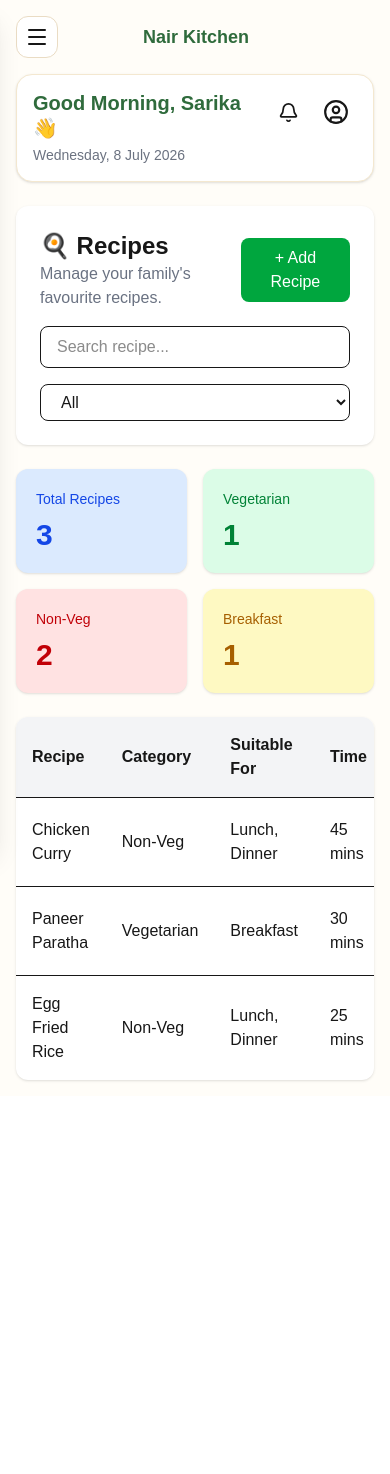
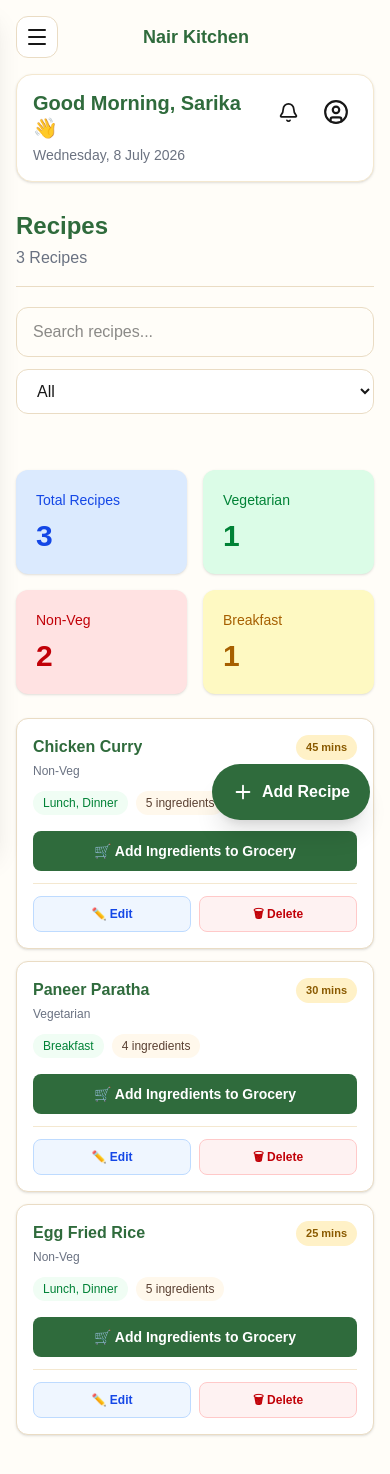
Before and after one commit to sarikashyamraj/nair-kitchen, a Next.js app: page /recipes in a window 390 px wide. Before the commit the page ends 1096 px from the top, so only its background shows below. Built offline with nearby package versions, Linux system fonts and the light colour scheme.

Commit message:
Sprint 2.5: Complete mobile Recipes experience

```diff
--- a/app/recipes/page.tsx
+++ b/app/recipes/page.tsx
@@ -13,7 +13,15 @@ import { Recipe } from "../../types/recipe";
 
 import { defaultRecipes } from "../../data/defaultRecipes";
 import { loadRecipes, saveRecipes } from "../../lib/recipeStorage";
-
+import MobilePageHeader from "../../components/mobile/MobilePageHeader";
+import MobileSearchBar from "../../components/mobile/MobileSearchBar";
+import MobileFAB from "../../components/mobile/MobileFAB";
+const categories = [
+  "All",
+  "Vegetarian",
+  "Non-Veg",
+  "Vegan",
+];
 export default function RecipesPage() {
   const [recipes, setRecipes] = useState<Recipe[]>([]);
   const [isLoaded, setIsLoaded] = useState(false);
@@ -46,6 +54,27 @@ export default function RecipesPage() {
   return (
     <AppLayout>
       <div className="space-y-6">
+        {/* Sticky Mobile Header and Search */}
+<div className="sticky top-0 z-30 -mx-4 bg-[#FFFDF8] px-4 pb-3 pt-1 md:hidden">
+  <MobilePageHeader
+    title="Recipes"
+    subtitle={`${recipes.length} Recipes`}
+  />
+
+  <div className="mt-3">
+    <MobileSearchBar
+      searchValue={searchTerm}
+      onSearchChange={setSearchTerm}
+      categoryValue={selectedCategory}
+      categories={categories}
+      onCategoryChange={setSelectedCategory}
+      placeholder="Search recipes..."
+    />
+  </div>
+</div>
+
+{/* Desktop Header */}
+<div className="hidden md:block">
   <RecipesHeader
     onAdd={() => {
       setEditingRecipe(null);
@@ -56,6 +85,7 @@ export default function RecipesPage() {
     selectedCategory={selectedCategory}
     setSelectedCategory={setSelectedCategory}
   />
+</div>
 
         <RecipesStats recipes={recipes} />
 
@@ -82,6 +112,13 @@ export default function RecipesPage() {
           />
         )}
       </div>
+      <MobileFAB
+  label="Add Recipe"
+  onClick={() => {
+    setEditingRecipe(null);
+    setIsFormOpen(true);
+  }}
+/>
     </AppLayout>
   );
 }
--- a/components/recipes/RecipeForm.tsx
+++ b/components/recipes/RecipeForm.tsx
@@ -120,7 +120,7 @@ export default function RecipeForm({
 
   return (
     <div className="fixed inset-0 bg-black/40 flex items-center justify-center z-50">
-      <div className="bg-white rounded-2xl shadow-2xl w-full max-w-3xl p-6 max-h-[90vh] overflow-y-auto">
+      <div className="bg-white rounded-2xl shadow-2xl w-full max-w-3xl p-4 sm:p-6 max-h-[90vh] overflow-y-auto mx-3 sm:mx-0">
         <h2 className="text-2xl font-bold text-[#2F6B3C] mb-6">
           {recipe ? "Edit Recipe" : "Add Recipe"}
         </h2>
@@ -186,7 +186,7 @@ export default function RecipeForm({
   key={index}
   className="grid grid-cols-12 gap-3 items-end"
 >
-                  <div className="col-span-5">
+  <div className="col-span-12 sm:col-span-5">
     <Input
       label={index === 0 ? "Ingredient" : undefined}
       placeholder="Ingredient Name"
@@ -199,7 +199,7 @@ export default function RecipeForm({
     />
   </div>
 
-                  <div className="col-span-2">
+  <div className="col-span-4 sm:col-span-2">
     <Input
       label={index === 0 ? "Qty" : undefined}
       type="number"
@@ -212,7 +212,7 @@ export default function RecipeForm({
     />
   </div>
 
-                  <div className="col-span-3">
+  <div className="col-span-5 sm:col-span-3">
     <Select
       label={index === 0 ? "Unit" : undefined}
       value={ingredient.unit}
@@ -225,18 +225,19 @@ export default function RecipeForm({
     />
   </div>
 
-                  <div className="col-span-2">
+  <div className="col-span-3 sm:col-span-2">
     <Button
       type="button"
       variant="danger"
-                      className="w-full"
+      className="w-full px-2"
       onClick={() =>
         setIngredients(
           ingredients.filter((_, i) => i !== index)
         )
       }
     >
-                      Remove
+      <span className="sm:hidden">🗑</span>
+      <span className="hidden sm:inline">Remove</span>
     </Button>
   </div>
 </div>
--- /dev/null
+++ b/components/recipes/RecipesDesktopTable.tsx
@@ -0,0 +1,76 @@
+import { Recipe } from "../../types/recipe";
+
+type RecipesDesktopTableProps = {
+  recipes: Recipe[];
+  getMealTypesText: (recipe: Recipe) => string;
+  onAddToGrocery: (recipe: Recipe) => void;
+  onEdit: (recipe: Recipe) => void;
+  onDelete: (recipe: Recipe) => void;
+};
+
+export default function RecipesDesktopTable({
+  recipes,
+  getMealTypesText,
+  onAddToGrocery,
+  onEdit,
+  onDelete,
+}: RecipesDesktopTableProps) {
+  return (
+    <div className="hidden overflow-hidden rounded-xl bg-white shadow md:block">
+      <table className="w-full">
+        <thead className="bg-gray-100">
+          <tr className="text-left">
+            <th className="p-4">Recipe</th>
+            <th className="p-4">Category</th>
+            <th className="p-4">Suitable For</th>
+            <th className="p-4">Time</th>
+            <th className="p-4">Ingredients</th>
+            <th className="p-4">Actions</th>
+          </tr>
+        </thead>
+
+        <tbody>
+          {recipes.map((recipe) => (
+            <tr key={recipe.id} className="border-t hover:bg-gray-50">
+              <td className="p-4 font-medium">{recipe.name}</td>
+
+              <td className="p-4">{recipe.category}</td>
+
+              <td className="p-4">{getMealTypesText(recipe)}</td>
+
+              <td className="p-4">{recipe.cookingTime}</td>
+
+              <td className="p-4">{recipe.ingredients.length} Items</td>
+
+              <td className="flex gap-2 p-4">
+                <button
+                  type="button"
+                  onClick={() => onAddToGrocery(recipe)}
+                  className="rounded bg-green-600 px-3 py-1 text-white hover:bg-green-700"
+                >
+                  🛒 Grocery
+                </button>
+
+                <button
+                  type="button"
+                  onClick={() => onEdit(recipe)}
+                  className="rounded bg-blue-500 px-3 py-1 text-white hover:bg-blue-600"
+                >
+                  ✏️ Edit
+                </button>
+
+                <button
+                  type="button"
+                  onClick={() => onDelete(recipe)}
+                  className="rounded bg-red-500 px-3 py-1 text-white hover:bg-red-600"
+                >
+                  🗑 Delete
+                </button>
+              </td>
+            </tr>
+          ))}
+        </tbody>
+      </table>
+    </div>
+  );
+}
--- /dev/null
+++ b/components/recipes/RecipesMobileCards.tsx
@@ -0,0 +1,80 @@
+import { Recipe } from "../../types/recipe";
+
+type RecipesMobileCardsProps = {
+  recipes: Recipe[];
+  getMealTypesText: (recipe: Recipe) => string;
+  onAddToGrocery: (recipe: Recipe) => void;
+  onEdit: (recipe: Recipe) => void;
+  onDelete: (recipe: Recipe) => void;
+};
+
+export default function RecipesMobileCards({
+  recipes,
+  getMealTypesText,
+  onAddToGrocery,
+  onEdit,
+  onDelete,
+}: RecipesMobileCardsProps) {
+  return (
+    <div className="space-y-3 md:hidden">
+      {recipes.map((recipe) => (
+        <article
+          key={recipe.id}
+          className="rounded-xl border border-[#EADCC4] bg-white p-4 shadow-sm"
+        >
+          <div className="flex items-start justify-between gap-3">
+            <div className="min-w-0">
+              <h3 className="truncate text-base font-bold text-[#2F6B3C]">
+                {recipe.name}
+              </h3>
+
+              <p className="mt-1 text-xs text-gray-500">
+                {recipe.category}
+              </p>
+            </div>
+
+            <span className="shrink-0 rounded-full bg-[#FFF1C7] px-2.5 py-1 text-[11px] font-semibold text-[#8A5A00]">
+              {recipe.cookingTime}
+            </span>
+          </div>
+
+          <div className="mt-3 flex flex-wrap gap-2 text-xs">
+            <span className="rounded-full bg-green-50 px-2.5 py-1 text-green-700">
+              {getMealTypesText(recipe)}
+            </span>
+
+            <span className="rounded-full bg-[#FFF8EC] px-2.5 py-1 text-[#5A4032]">
+              {recipe.ingredients.length} ingredients
+            </span>
+          </div>
+
+          <button
+            type="button"
+            onClick={() => onAddToGrocery(recipe)}
+            className="mt-4 w-full rounded-lg bg-[#2F6B3C] px-3 py-2.5 text-sm font-semibold text-white"
+          >
+            🛒 Add Ingredients to Grocery
+          </button>
+
+          <div className="mt-3 flex gap-2 border-t border-[#F4E8D0] pt-3">
+            <button
+              type="button"
+              onClick={() => onEdit(recipe)}
+              className="min-h-9 flex-1 rounded-lg border border-blue-200 bg-blue-50 px-3 text-xs font-semibold text-blue-700"
+            >
+              ✏️ Edit
+            </button>
+
+            <button
+              type="button"
+              onClick={() => onDelete(recipe)}
+              className="min-h-9 flex-1 rounded-lg border border-red-200 bg-red-50 px-3 text-xs font-semibold text-red-700"
+            >
+              🗑 Delete
+            </button>
+          </div>
+        </article>
+      ))}
+    </div>
+  );
+}
--- a/components/recipes/RecipesTable.tsx
+++ b/components/recipes/RecipesTable.tsx
@@ -1,8 +1,12 @@
 import { useState } from "react";
+
 import { Recipe } from "../../types/recipe";
 import { addIngredientsToGrocery } from "../../lib/groceryService";
 import ConfirmModal from "../common/ConfirmModal";
 import { useToast } from "../../context/ToastContext";
+
+import RecipesDesktopTable from "./RecipesDesktopTable";
+import RecipesMobileCards from "./RecipesMobileCards";
 
 interface RecipesTableProps {
   recipes: Recipe[];
@@ -20,13 +24,12 @@ export default function RecipesTable({
   selectedCategory,
 }: RecipesTableProps) {
   const { showToast } = useToast();
-
   const [recipeToDelete, setRecipeToDelete] = useState<Recipe | null>(null);
 
   const filteredRecipes = recipes.filter((recipe) => {
     const matchesSearch = recipe.name
       .toLowerCase()
-      .includes(searchTerm.toLowerCase());
+      .includes(searchTerm.trim().toLowerCase());
 
     const matchesCategory =
       selectedCategory === "All" || recipe.category === selectedCategory;
@@ -34,7 +37,7 @@ export default function RecipesTable({
     return matchesSearch && matchesCategory;
   });
 
-  const getMealTypesText = (recipe: Recipe) => {
+  function getMealTypesText(recipe: Recipe) {
     const oldRecipe = recipe as Recipe & { mealType?: string };
 
     if (recipe.mealTypes && recipe.mealTypes.length > 0) {
@@ -42,80 +45,42 @@ export default function RecipesTable({
     }
 
     return oldRecipe.mealType || "Not set";
-  };
+  }
 
-  const handleAddToGrocery = (recipe: Recipe) => {
+  function handleAddToGrocery(recipe: Recipe) {
     addIngredientsToGrocery(recipe.ingredients);
 
     showToast({
       type: "success",
       message: `"${recipe.name}" ingredients added to Grocery.`,
     });
-  };
+  }
 
   return (
     <>
-      <div className="bg-white rounded-xl shadow overflow-hidden">
-        <table className="w-full">
-          <thead className="bg-gray-100">
-            <tr className="text-left">
-              <th className="p-4">Recipe</th>
-              <th className="p-4">Category</th>
-              <th className="p-4">Suitable For</th>
-              <th className="p-4">Time</th>
-              <th className="p-4">Ingredients</th>
-              <th className="p-4">Actions</th>
-            </tr>
-          </thead>
+      {filteredRecipes.length === 0 ? (
+        <div className="rounded-xl bg-white p-8 text-center text-gray-500 shadow">
+          No recipes found.
+        </div>
+      ) : (
+        <>
+          <RecipesMobileCards
+            recipes={filteredRecipes}
+            getMealTypesText={getMealTypesText}
+            onAddToGrocery={handleAddToGrocery}
+            onEdit={onEdit}
+            onDelete={setRecipeToDelete}
+          />
 
-          <tbody>
-            {filteredRecipes.length === 0 ? (
-              <tr>
-                <td colSpan={6} className="text-center py-8 text-gray-500">
-                  No recipes found.
-                </td>
-              </tr>
-            ) : (
-              filteredRecipes.map((recipe) => (
-                <tr key={recipe.id} className="border-t hover:bg-gray-50">
-                  <td className="p-4 font-medium">{recipe.name}</td>
-
-                  <td className="p-4">{recipe.category}</td>
-
-                  <td className="p-4">{getMealTypesText(recipe)}</td>
-
-                  <td className="p-4">{recipe.cookingTime}</td>
-
-                  <td className="p-4">{recipe.ingredients.length} Items</td>
-
-                  <td className="p-4 flex gap-2">
-                    <button
-                      onClick={() => handleAddToGrocery(recipe)}
-                      className="bg-green-600 hover:bg-green-700 text-white px-3 py-1 rounded"
-                    >
-                      🛒 Grocery
-                    </button>
-
-                    <button
-                      onClick={() => onEdit(recipe)}
-                      className="bg-blue-500 hover:bg-blue-600 text-white px-3 py-1 rounded"
-                    >
-                      ✏️ Edit
-                    </button>
-
-                    <button
-                      onClick={() => setRecipeToDelete(recipe)}
-                      className="bg-red-500 hover:bg-red-600 text-white px-3 py-1 rounded"
-                    >
-                      🗑 Delete
-                    </button>
-                  </td>
-                </tr>
-              ))
-            )}
-          </tbody>
-        </table>
-      </div>
+          <RecipesDesktopTable
+            recipes={filteredRecipes}
+            getMealTypesText={getMealTypesText}
+            onAddToGrocery={handleAddToGrocery}
+            onEdit={onEdit}
+            onDelete={setRecipeToDelete}
+          />
+        </>
+      )}
 
       <ConfirmModal
         isOpen={recipeToDelete !== null}
```
Lines whose indentation alone changed are shown as unchanged.
